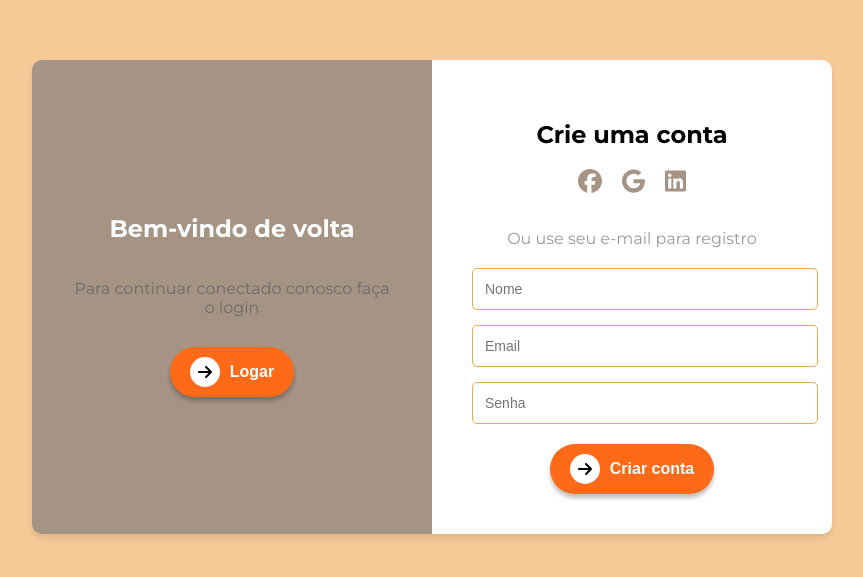
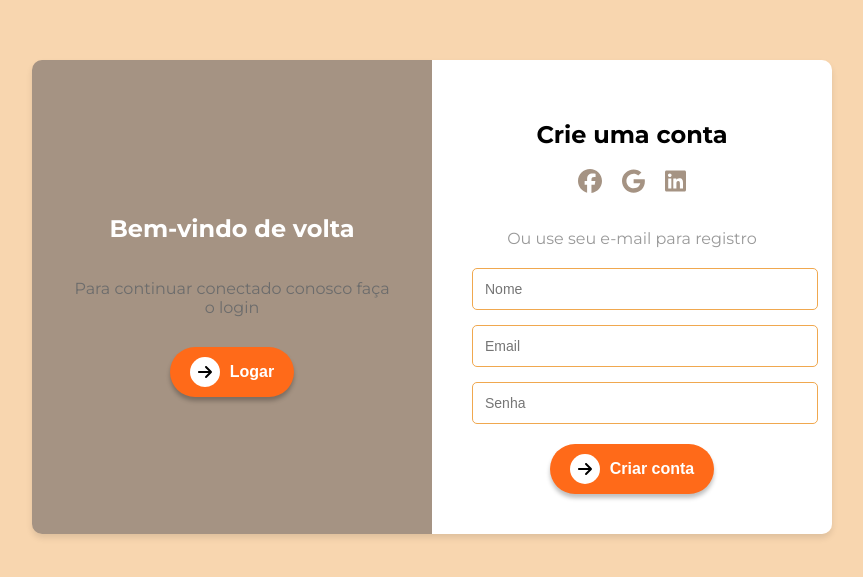
Before and after one commit to lucasgomesdesouza/finding-pets, a React (Create React App) app: page /sign-up in a window 1280 px wide. Shown: the part 123-700 px from the top of the page, without its empty margins (208-1071 px from the left). Built offline with nearby package versions, Linux system fonts and the light colour scheme.

Commit message:
container

```diff
--- a/src/styles.css
+++ b/src/styles.css
@@ -61,7 +61,6 @@ code {
 }
 
 .container {
-  background-color: #F1AE5F4A;
   width: 100vw !important;
 }
 
```
